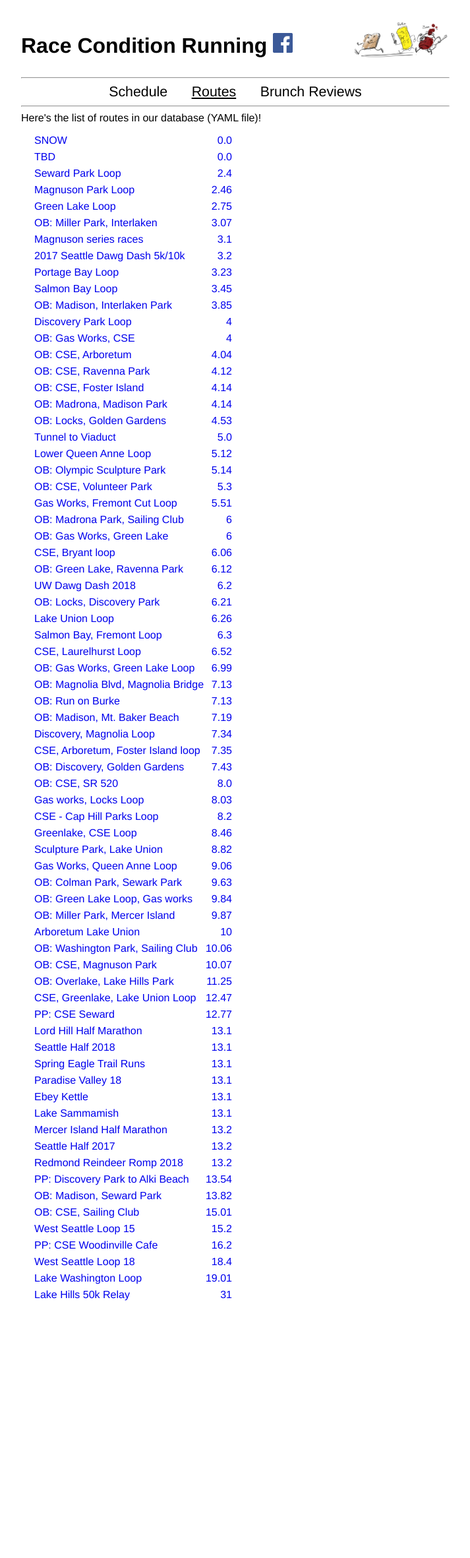
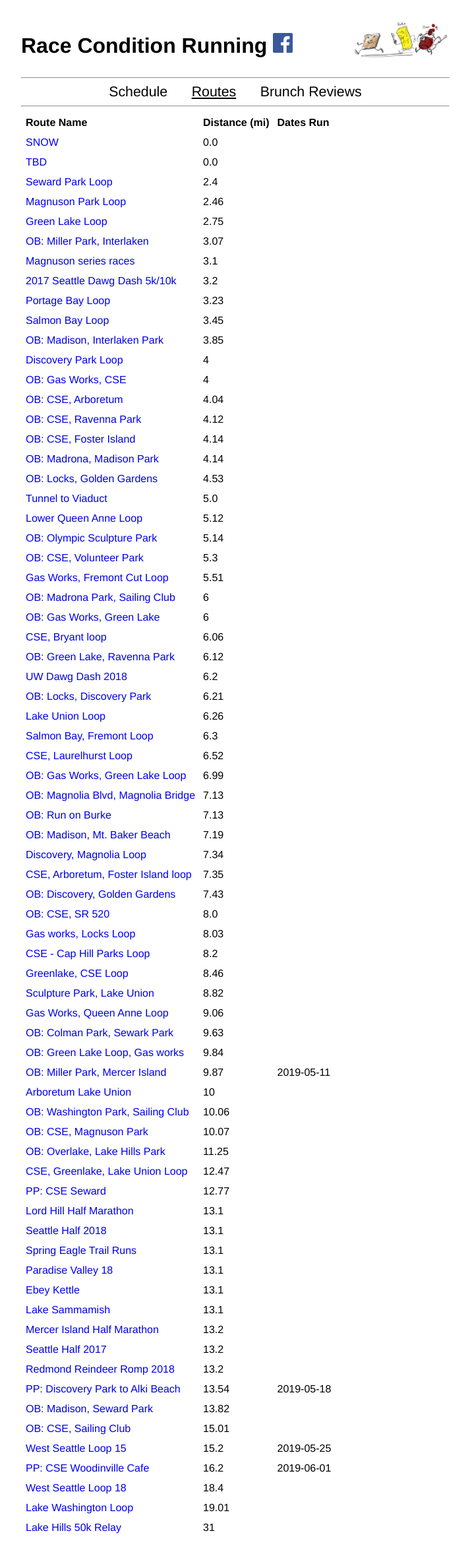
Before and after one commit to raceconditionrunning/raceconditionrunning.github.io, a Jekyll site: the page built from routes.html, in a window 1280 px wide. Shown: the whole page at 66% size, without its empty margins (283-996 px from the left). Built offline with Jekyll 4.4.1, drawn with Linux system fonts in a browser that asks for light colours; before the commit the page ends 2009 px from its top, so only the background shows below that.

Commit message:
Make the routes page a little snazzier

```diff
--- a/css/style.scss
+++ b/css/style.scss
@@ -15,20 +15,24 @@ a:hover {
   text-decoration: underline dotted;
 }
 #route-list {
-  width: 300px;
-  list-style: none;
-  padding-left: 0;
-  margin-left: 20px;
+  th {text-align: left;}
+  td,th {
+      vertical-align: text-top;
+      padding: 5px;
+  }
+  ul.matched-runs {
+    margin: 0;
+    padding: 0;
+    list-style: none;
+    li { padding: 0; }
+  }
 }
-#route-list li {
-  padding-bottom: 25px;
+.comma-sep {
+  li {display: inline;}
+  li:after {content: ", ";}
+  li:last-child:after {content: "";}
 }
-.fll {
-  float: left;
-}
-.flr {
-  float: right;
-}
+
 #runs {
   margin-left: 20px;
 }
--- a/routes.html
+++ b/routes.html
@@ -2,18 +2,33 @@
 layout: default
 ---
 
-Here's the list of routes in our database (YAML file)!
-
-<div id='routes'>
-  <ul id='route-list'>
+<div id="routes">
+  <table id="route-list">
+    <tr>
+      <th>Route Name</th>
+      <th>Distance (mi)</th>
+      <th>Dates Run</th>
+    </tr>
     {% assign sorted_routes = site.data.routes | sort: 'dist' %}
     {% for route in sorted_routes %}
-      <li>
-        <a target="_blank" href="{{ route.map }}">
-          <span class="fll">{{ route.name }}</span>
-          <span class="flr">{{ route.dist }}</span>
-        </a>
-      </li>
+      <tr>
+        <td>
+          <a target="_blank" href="{{ route.map }}">
+            <span class="name">{{ route.name }}</span>
+          </a>
+        </td>
+        <td> <span class="dist">{{ route.dist }}</span> </td>
+        <td>
+          <ul class="matched-runs comma-sep">
+          {% for event in site.data.schedule %}
+            {% assign matched_runs = event.plan | where: 'route', route.id %}
+            {% for run in matched_runs %}
+              <li class="date">{{ event.date }}</li>
+            {% endfor %}
+          {% endfor %}
+          </ul>
+        </td>
+      </tr>
     {% endfor %}
-  </ul>
+  </table>
 </div>
```
